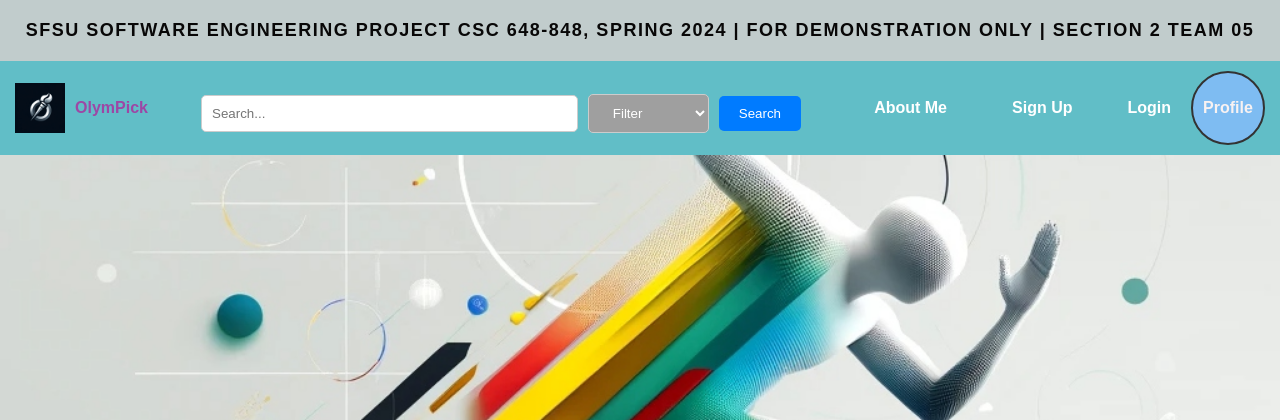
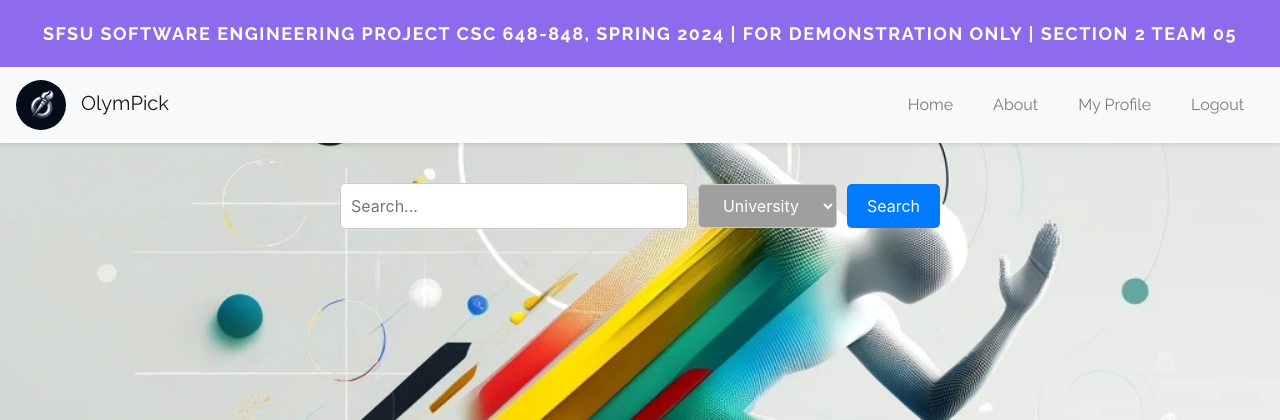
Before and after one commit to hkwon4/OlymPick, a Flask app: page / in a window 1280 px wide. Shown: the top 420 px of the page. Run offline with Flask 3, Linux system fonts and the light colour scheme; the visitor is signed in with stand-in values (Sample User, id 1); some libraries are stand-ins or nearby versions.

Commit message:
navbar updated, search bar removed, and bootstrap added to project

```diff
--- a/application/static/css/global.css
+++ b/application/static/css/global.css
@@ -11,35 +11,7 @@ body {
     color: #333; /* Default text color */
 }
 
-.navbar {
-    background-color: rgb(97, 190, 199);
-    font-family: calibri;
-    padding: 10px 15px;
-    display: flex;
-    justify-content: space-between;
-    align-items: center;
-    font-family: 'Raleway', sans-serif;
-}
-.navbar-brand {
-    display: flex;
-    align-items: center;
-    color: #007bff;
-    text-decoration: none;
-}
 
-
-.navbar-brand .logo-text {
-    margin-left: 10px;
-    color: #9d47a5; /* Sets the text color to blue */
-    font-weight: bold; /* Makes the text bold */
-}
-
-.navbar-brand img {
-    max-height: 50px; /* Adjust this value to fit your design */
-    max-width: 100%; /* Ensures the image does not exceed the width of its container */
-    height: auto; /* Maintains the aspect ratio of the image */
-    width: auto; /*  the width scales correctly */
-}
 
 
 .search-container {
@@ -47,50 +19,7 @@ body {
     text-align: center;
 }
 
-.nav-links {
-    list-style: none;
-    margin: 0;
-    padding: 0;
-}
 
-.nav-links li {
-    display: inline-block;
-    margin-right: 15px;
-}
-
-.nav-links li:last-child {
-    margin-right: 0; /* Remove margin from the last link */
-}
-
-.nav-links a {
-    color: white;
-    font-size: 18px;
-    font-weight: bold;
-    text-decoration: none;
-}
-
-.navbar ul {
-    list-style: none;
-    padding: 0;
-    margin: 0;
-    display: flex;
-}
-
-.navbar ul li {
-    padding: 0 20px;
-}
-.navbar ul li a {
-    text-decoration: none;
-    color: white; /* Darker text for better readability */
-    font-size: 1em;
-    transition: color 0.3s ease;
-    font-weight: bold;
-}
-
-.navbar ul li a:hover,
-.navbar ul li a:focus {
-    color: white;
-}
 
 /* Responsive adjustments */
 @media (max-width: 768px) {
@@ -223,8 +152,9 @@ body {
 }
 
 .banner-container {
-    background-color: #c1cccc;
-    color: #080707;
+    background-color: #8d6bec;
+    color: white;
+    font-family: 'Raleway', sans-serif;
     padding: 0.1px 0;
     text-align: center;
     font-size: 18px;
@@ -301,3 +231,30 @@ body {
 .dropdown:hover .dropdown-content {
     display: block;
 }
+
+.navbar {
+    background-color: #f8f9fa; /* Light grey background */
+    box-shadow: 0 2px 4px rgba(0,0,0,0.1);
+    padding: 0.5rem 1rem;
+    font-family: 'Raleway', sans-serif;
+    display: flex;
+    justify-content: space-between;
+    align-items: center;
+    margin-bottom:40px;
+}
+
+
+.navbar-brand img {
+    max-height: 50px;
+    margin-right:10px;
+    max-width: 100%; /* Ensures the image does not exceed the width of its container */
+    height: auto; /* Maintains the aspect ratio of the image */
+    width: auto; /* Ensures the width scales correctly */
+    border-radius: 50%; /* Makes the image round */
+}
+
+
+
+.nav-item {
+    padding: 0 0.75rem; /* Horizontal padding for nav items */
+}
--- a/application/templates/base.html
+++ b/application/templates/base.html
@@ -3,13 +3,20 @@
 
 <head>
     <link rel="stylesheet" href="{{ url_for('static', filename='css/global.css') }}">
+    <link rel="preconnect" href="https://fonts.googleapis.com">
+    <link rel="preconnect" href="https://fonts.gstatic.com" crossorigin>
+    <link href="https://fonts.googleapis.com/css2?family=Raleway:ital,wght@0,100..900;1,100..900&display=swap" rel="stylesheet">
+    <link rel="stylesheet" href="https://stackpath.bootstrapcdn.com/bootstrap/4.5.2/css/bootstrap.min.css">
 
 </head>
 
 <body>
     {% include 'partials/banner.html' %}
+    {% include 'partials/navbar.html' %}
     {% block extra_css %}{% endblock %}
     {% block content %}{% endblock %}
     {% block extra_js %}{% endblock %}
-
+    <script src="https://code.jquery.com/jquery-3.5.1.slim.min.js"></script>
+    <script src="https://cdn.jsdelivr.net/npm/popper.js@1.16.1/dist/umd/popper.min.js"></script>
+    <script src="https://stackpath.bootstrapcdn.com/bootstrap/4.5.2/js/bootstrap.min.js"></script>
 </body>
--- a/application/templates/landing.html
+++ b/application/templates/landing.html
@@ -2,19 +2,12 @@
 {% block title %}Welcome{% endblock %}
 
 {% block content %}
-
 <body>
-    <nav class="navbar navbar-light bg-light">
-        <a href="{{ url_for('landing.landing') }}" class="navbar-brand">
-            <img src="{{ url_for('static', filename='css/OlymPick-logo.jpg') }}" alt="OlymPick Logo">
-            <span class="logo-text">OlymPick</span>
-        </a>
-     </ul>
-       <div class="search-container">
+    <!-- Search bar -->
+    <div class="search-container">
         <form action="/search" method="post" class="search-bar">
             <input type="text" name="searchTerm" id="search-input" placeholder="Search...">
             <select name="searchFilter" class="search-select">
-                <option value="" disabled selected hidden>Filter</option>
                 <option value="University">University</option>
                 <option value="Sports">Sports</option>
                 <option value="State">State</option>
@@ -22,22 +15,7 @@
             <button type="submit" class="search-button">Search</button>
         </form>
     </div>
-
-        <ul class="nav-links">
-            <li><a href="/About Me" class="about-me-link">About Me</a></li>
-            <li><a href="{{ url_for('register.register') }}" class="register-link">Sign Up</a></li>
-            <li><a href="{{ url_for('login.login') }}" class="login-link">Login</a></li>
-        </ul>
-            <div class="dropdown">
-                <div class="circle">Profile</div>
-                <div class="dropdown-content">
-                    <a href="#">Option 1</a>
-                    <a href="#">Option 2</a>
-                    <a href="#">Option 3</a>
-                </div>
-    </nav>
 </body>
-
 {% endblock %}
 {% block extra_js %}
 
--- /dev/null
+++ b/application/templates/partials/navbar.html
@@ -0,0 +1,33 @@
+<!-- templates/partials/_navbar.html -->
+<nav class="navbar navbar-expand-lg navbar-light bg-light">
+    <a href="{{ url_for('landing.landing') }}" class="navbar-brand">
+        <img src="{{ url_for('static', filename='css/OlymPick-logo.jpg') }}" width="30" height="30" alt="OlymPick Logo">
+        OlymPick
+    </a>
+
+    <div class="collapse navbar-collapse" id="navbarNav">
+        <ul class="navbar-nav ml-auto"> <!-- ml-auto to align the menu items to the right -->
+            <li class="nav-item">
+                <a class="nav-link" href="{{ url_for('landing.landing') }}">Home</a>
+            </li>
+            <li class="nav-item">
+                <a class="nav-link" href="{{ url_for('about.team') }}">About</a>
+            </li>
+            {% if 'loggedin' in session %}
+            <li class="nav-item">
+                <a class="nav-link" href="{{ url_for('profile.profile', user_id=session.get('user_id')) }}">My Profile</a>
+            </li>
+            <li class="nav-item">
+                <a class="nav-link" href="{{ url_for('login.logout') }}">Logout</a>
+            </li>
+            {% else %}
+            <li class="nav-item">
+                <a class="btn btn-primary" href="{{ url_for('login.login') }}" role="button">Login</a>
+            </li>
+            <li class="nav-item">
+                <a class="btn btn-outline-primary" href="{{ url_for('register.register') }}" role="button">Register</a>
+            </li>
+            {% endif %}
+        </ul>
+    </div>
+</nav>
```
Also changed, not shown: application/templates/home.html (+1 -13 lines), application/templates/loggedlanding.html (+2 -17 lines), application/templates/login.html (+1 -17 lines), application/templates/register.html (+1 -17 lines).
